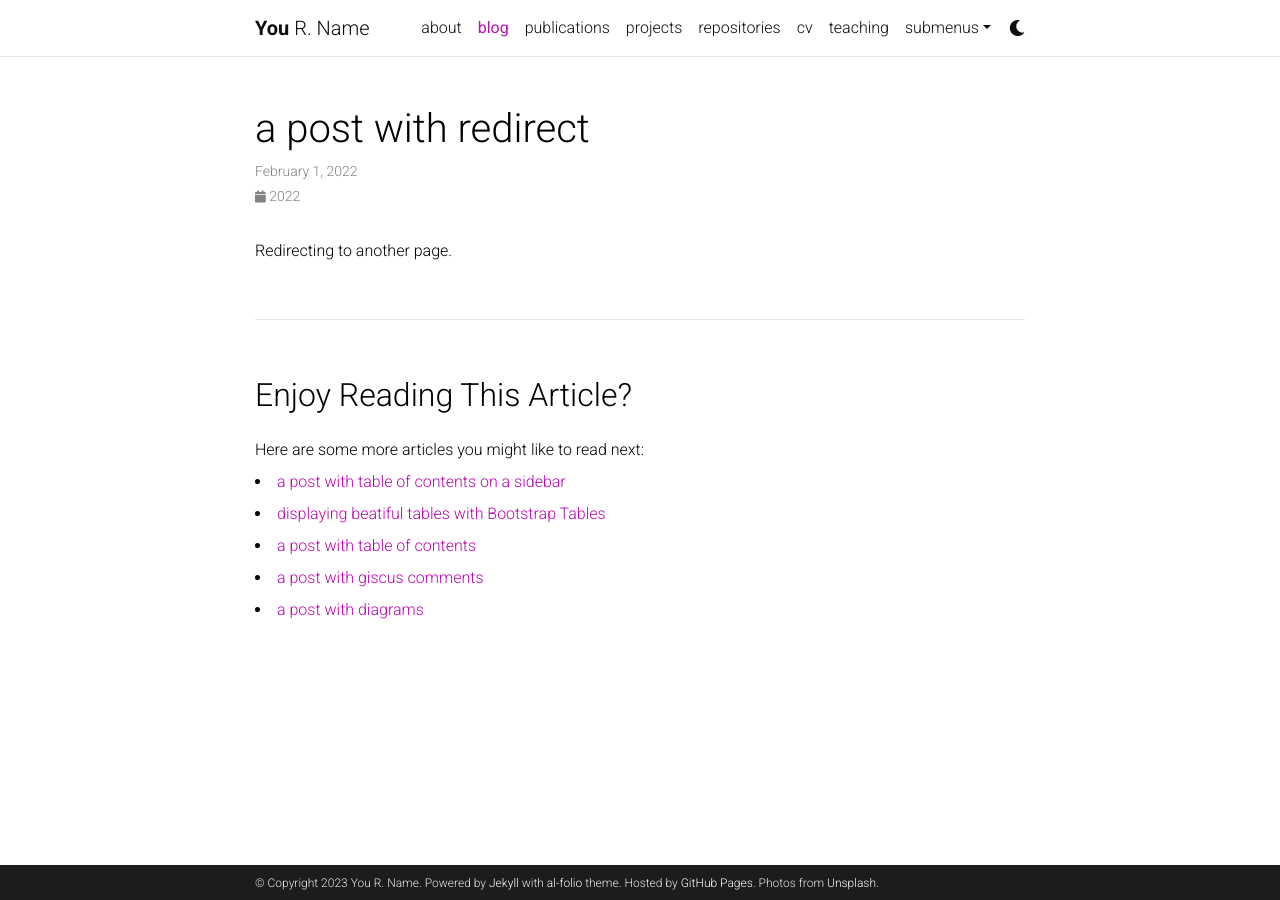
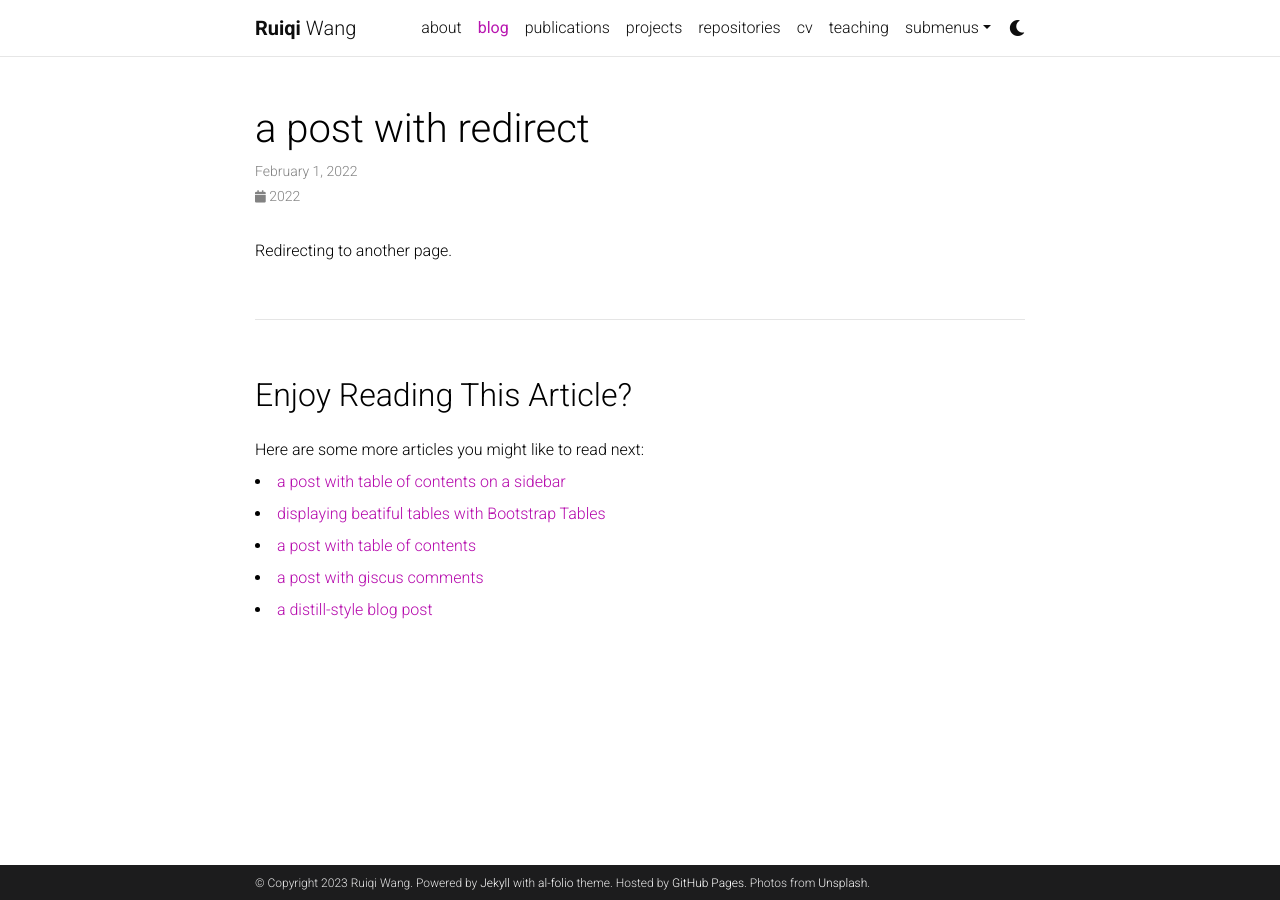
Before and after one commit to rickywrq/ruiqiwang_old, a Jekyll site: the page built from _posts/2022-02-01-redirect.md, in a window 1280 px wide. Built offline with Jekyll 4.4.1, drawn with Linux system fonts in a browser that asks for light colours; comment, search, counter and statistics services are not loaded; a style sheet for code colours, icons or effects is not loaded.

Commit message:
Initial update

```diff
--- a/_config.yml
+++ b/_config.yml
@@ -3,10 +3,10 @@
 # -----------------------------------------------------------------------------
 
 title: blank # the website title (if blank, full name will be used instead)
-first_name: You
-middle_name: R.
-last_name: Name
-email: you@example.com
+first_name: Ruiqi
+middle_name:
+last_name: Wang
+email: ruiqi{\dot}w@wustl.com
 description: > # the ">" symbol means to ignore newlines until "footer_text:"
   A simple, whitespace theme for academics. Based on [*folio](https://github.com/bogoli/-folio) design.
 footer_text: >
@@ -18,8 +18,8 @@ keywords: jekyll, jekyll-theme, academic-website, portfolio-website  # add your
 lang: en # the language of your site (for example: en, fr, cn, ru, etc.)
 icon: ⚛️  # the emoji used as the favicon (alternatively, provide image name in /assets/img/)
 
-url: https://alshedivat.github.io # the base hostname & protocol for your site
-baseurl: /al-folio # the subpath of your site, e.g. /blog/
+url: https://littlesi789.github.io # the base hostname & protocol for your site
+baseurl: /wrq # the subpath of your site, e.g. /blog/
 last_updated: false # set to true if you want to display last updated in the footer
 impressum_path:  # set to path to include impressum link in the footer, use the same path as permalink in a page, helps to conform with EU GDPR
 
```
Also changed, not shown: _posts/2021-07-04-diagrams.md (deleted, +0 -43 lines).
